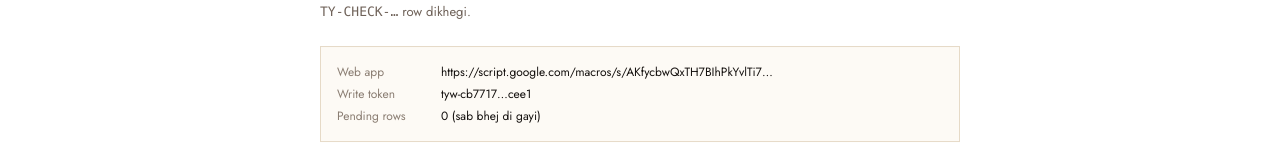
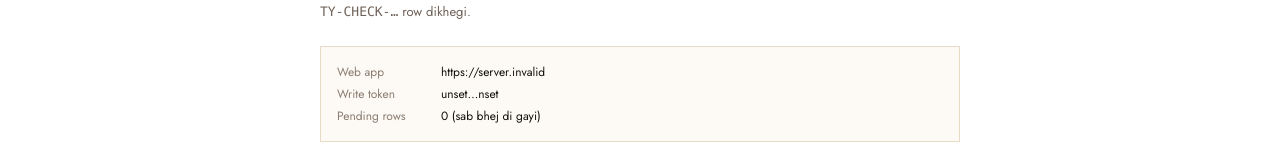
Before and after one commit to mystorebyme/manoj-Product, a Next.js app in the folder apps/web/: page /sheet-check in a window 1280 px wide. Shown: the part 358-511 px from the top of the page. Built offline with nearby package versions, Linux system fonts and the light colour scheme; no server answers; the database is empty.

Commit message:
fix(sheet-check): effective URL/token dikhao + page load par script version auto-ping
Co-authored-by: arena-agent <297053741+arena-agent@users.noreply.github.com>

```diff
--- a/apps/web/src/app/sheet-check/page.tsx
+++ b/apps/web/src/app/sheet-check/page.tsx
@@ -1,7 +1,7 @@
 "use client";
 
 import { useEffect, useState } from "react";
-import { SHEET_WEBAPP_URL_DEFAULT, SHEET_WRITE_TOKEN_DEFAULT } from "@/lib/sheet-config";
+import { sheetWebAppUrl, sheetWriteToken } from "@/lib/sheet-config";
 import { appendUrl, flushSheetQueue, pendingRelayCount } from "@/lib/sheet-relay";
 
 /**
@@ -11,6 +11,10 @@ import { appendUrl, flushSheetQueue, pendingRelayCount } from "@/lib/sheet-relay
  * isi wajah se owner ko lagta tha sab theek hai. Ab har step ka asli jawab dikhta
  * hai, aur step 4 Apps Script se `{ok:true,written:1}` aane par hi ✅ hota hai.
  */
+
+/** Asli (effective) config — env override ho to wahi dikhega, defaults nahi */
+const SHEET_URL = sheetWebAppUrl();
+const WRITE_TOKEN = sheetWriteToken();
 
 type Step = { name: string; state: "idle" | "busy" | "ok" | "fail"; detail?: string };
 
@@ -31,7 +35,19 @@ export default function SheetCheckPage() {
   const [pending, setPending] = useState(0);
   const [running, setRunning] = useState(false);
 
-  useEffect(() => setPending(pendingRelayCount()), []);
+  useEffect(() => {
+    setPending(pendingRelayCount());
+    // page khulte hi script version dikhado (r8/r9 turant pata chale)
+    void fetch(`${SHEET_URL}?action=ping`, { cache: "no-store" })
+      .then((response) => response.json())
+      .then((body: { ok?: boolean; version?: string }) => {
+        setStep(0, {
+          state: body.ok ? "ok" : "fail",
+          detail: body.ok ? `version ${body.version ?? "?"}` : "purana deployment",
+        });
+      })
+      .catch(() => setStep(0, { state: "fail", detail: "Apps Script se baat nahi hui" }));
+  }, []);
 
   function setStep(index: number, patch: Partial<Step>) {
     setSteps((current) => current.map((step, i) => (i === index ? { ...step, ...patch } : step)));
@@ -39,7 +55,7 @@ export default function SheetCheckPage() {
 
   async function run() {
     setRunning(true);
-    const url = SHEET_WEBAPP_URL_DEFAULT;
+    const url = SHEET_URL;
 
     setStep(0, { state: "busy" });
     try {
@@ -57,7 +73,7 @@ export default function SheetCheckPage() {
     setStep(1, { state: "busy" });
     try {
       const body = await getJson(
-        `${url}?action=verify_write&token=${encodeURIComponent(SHEET_WRITE_TOKEN_DEFAULT)}`,
+        `${url}?action=verify_write&token=${encodeURIComponent(WRITE_TOKEN)}`,
       );
       setStep(
         1,
@@ -85,7 +101,7 @@ export default function SheetCheckPage() {
     setTestRef(ref);
     try {
       const response = await fetch(
-        appendUrl(SHEET_WEBAPP_URL_DEFAULT, SHEET_WRITE_TOKEN_DEFAULT, [
+        appendUrl(SHEET_URL, WRITE_TOKEN, [
           {
             sheet: "Orders",
             row: {
@@ -149,11 +165,11 @@ export default function SheetCheckPage() {
       <dl className="mt-6 space-y-1 border border-[#e6dac7] bg-[#fdfaf5] p-4 text-[12px]">
         <div className="flex gap-2">
           <dt className="w-24 shrink-0 text-[#8a7d72]">Web app</dt>
-          <dd className="break-all">{`${SHEET_WEBAPP_URL_DEFAULT.slice(0, 58)}…`}</dd>
+          <dd className="break-all">{SHEET_URL}</dd>
         </div>
         <div className="flex gap-2">
           <dt className="w-24 shrink-0 text-[#8a7d72]">Write token</dt>
-          <dd className="break-all">{`${SHEET_WRITE_TOKEN_DEFAULT.slice(0, 10)}…${SHEET_WRITE_TOKEN_DEFAULT.slice(-4)}`}</dd>
+          <dd className="break-all">{`${WRITE_TOKEN.slice(0, 10)}…${WRITE_TOKEN.slice(-4)}`}</dd>
         </div>
         <div className="flex gap-2">
           <dt className="w-24 shrink-0 text-[#8a7d72]">Pending rows</dt>
```
